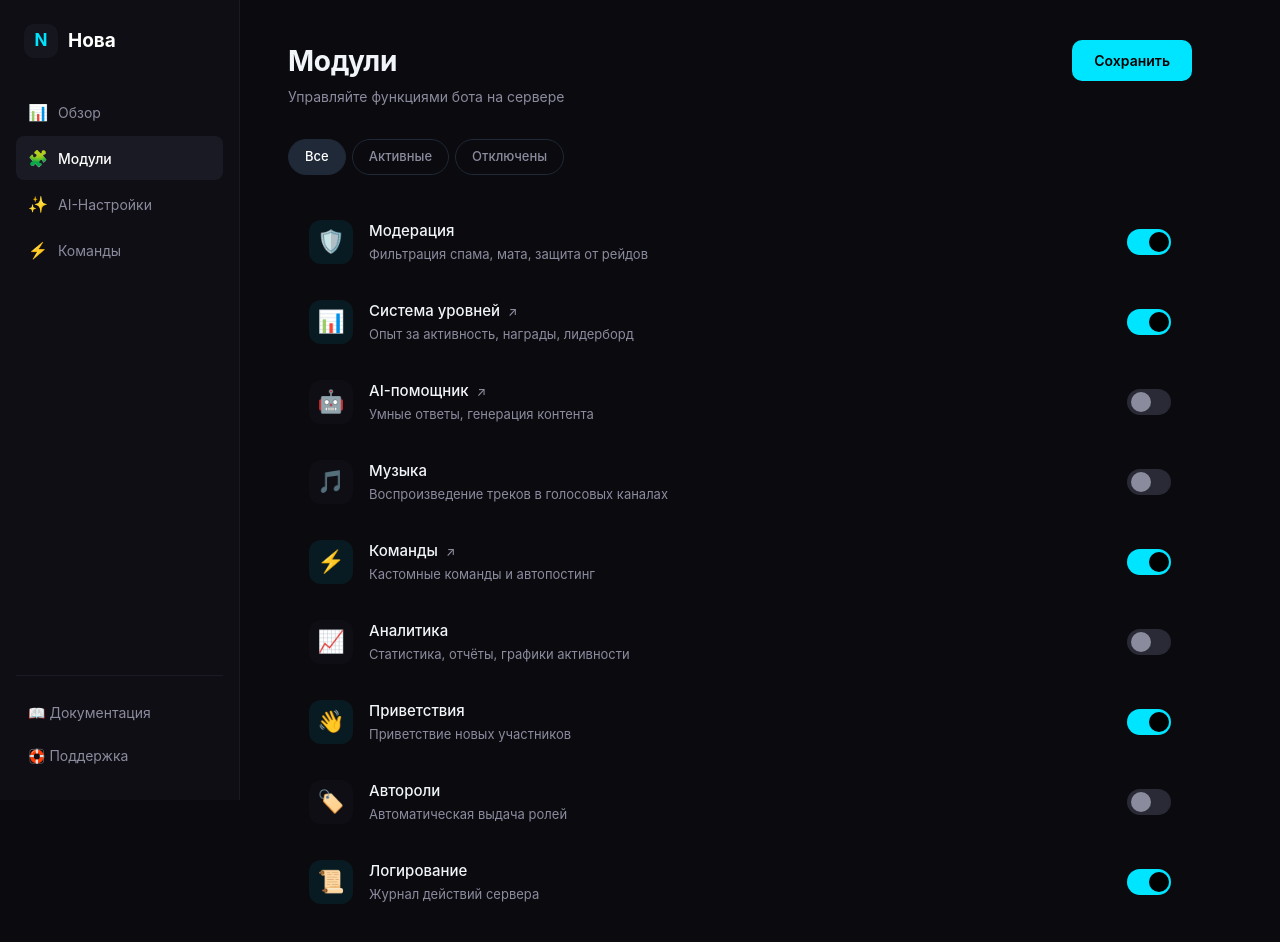
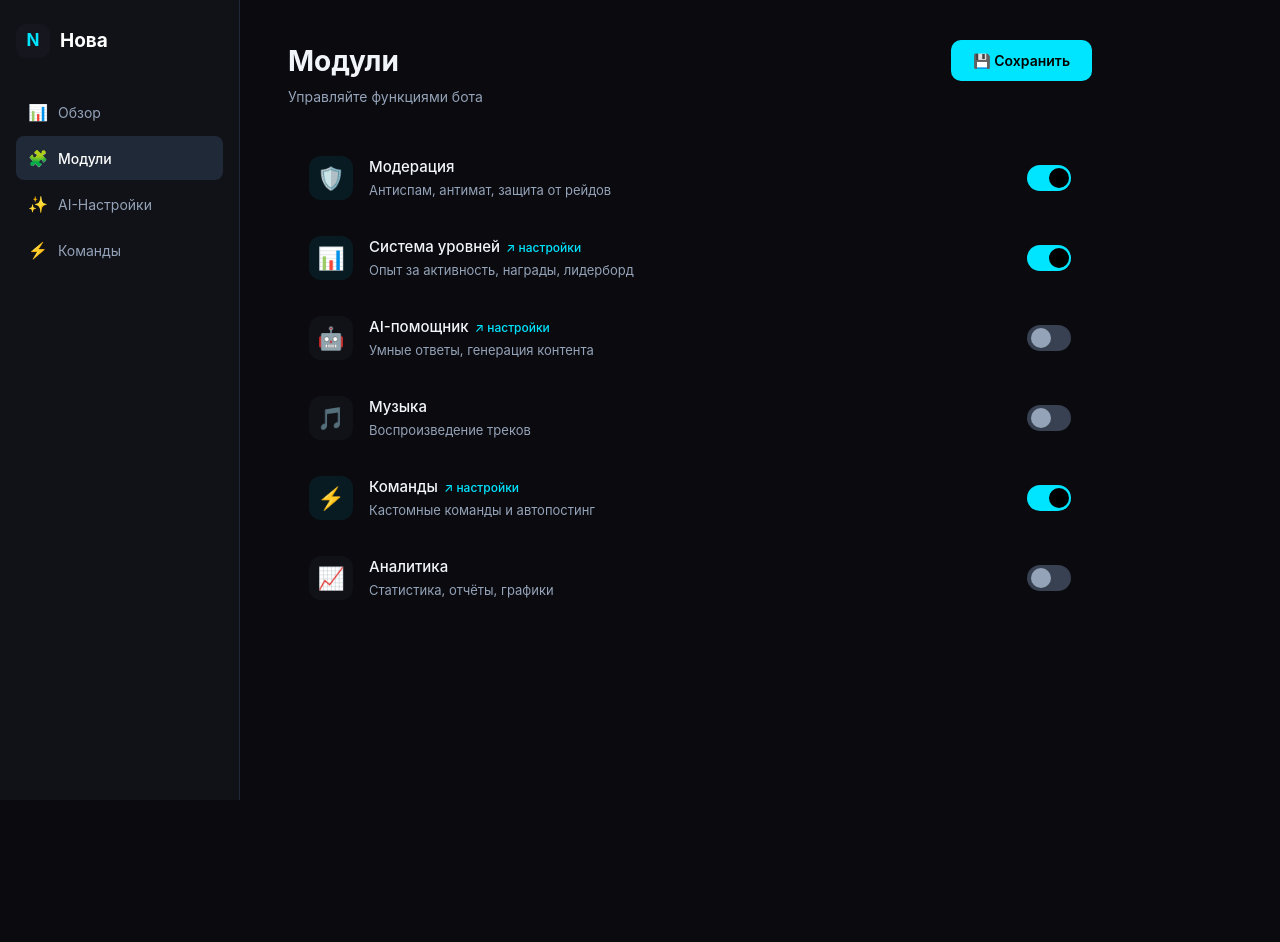
Before and after one commit to R4YDMOND/nova-bot, a Next.js app in the folder frontend/: page /dashboard/modules in a window 1280 px wide. Shown: the top 942 px of the page. After the commit the page ends 800 px from the top, so only its background shows below. Built offline with nearby package versions, Linux system fonts and the light colour scheme.

Commit message:
Update page.tsx

```diff
--- a/frontend/src/app/dashboard/modules/page.tsx
+++ b/frontend/src/app/dashboard/modules/page.tsx
@@ -2,41 +2,20 @@
 
 import { useState } from 'react'
 
-interface Module {
-  id: string
-  name: string
-  icon: string
-  desc: string
-  enabled: boolean
-  link?: string
-}
-
 export default function ModulesPage() {
-  const [modules, setModules] = useState<Module[]>([
-    { id: 'moderation', name: 'Модерация', icon: '🛡️', desc: 'Фильтрация спама, мата, защита от рейдов', enabled: true },
+  const [modules, setModules] = useState([
+    { id: 'moderation', name: 'Модерация', icon: '🛡️', desc: 'Антиспам, антимат, защита от рейдов', enabled: true },
     { id: 'levels', name: 'Система уровней', icon: '📊', desc: 'Опыт за активность, награды, лидерборд', enabled: true, link: '/dashboard/ranking' },
     { id: 'ai', name: 'AI-помощник', icon: '🤖', desc: 'Умные ответы, генерация контента', enabled: false, link: '/dashboard/ai' },
-    { id: 'music', name: 'Музыка', icon: '🎵', desc: 'Воспроизведение треков в голосовых каналах', enabled: false },
+    { id: 'music', name: 'Музыка', icon: '🎵', desc: 'Воспроизведение треков', enabled: false },
     { id: 'commands', name: 'Команды', icon: '⚡', desc: 'Кастомные команды и автопостинг', enabled: true, link: '/dashboard/commands' },
-    { id: 'analytics', name: 'Аналитика', icon: '📈', desc: 'Статистика, отчёты, графики активности', enabled: false },
-    { id: 'greetings', name: 'Приветствия', icon: '👋', desc: 'Приветствие новых участников', enabled: true },
-    { id: 'roles', name: 'Автороли', icon: '🏷️', desc: 'Автоматическая выдача ролей', enabled: false },
-    { id: 'logs', name: 'Логирование', icon: '📜', desc: 'Журнал действий сервера', enabled: true },
+    { id: 'analytics', name: 'Аналитика', icon: '📈', desc: 'Статистика, отчёты, графики', enabled: false },
   ])
 
   const [saved, setSaved] = useState(false)
-  const [filter, setFilter] = useState('all')
 
-  const toggleModule = (id: string) => {
+  const toggle = (id: string) => {
     setModules(modules.map(m => m.id === id ? { ...m, enabled: !m.enabled } : m))
-  }
-
-  const handleModuleClick = (mod: Module) => {
-    if (mod.link) {
-      window.location.href = mod.link
-      return
-    }
-    toggleModule(mod.id)
   }
 
   const saveSettings = () => {
@@ -44,24 +23,17 @@ export default function ModulesPage() {
     setTimeout(() => setSaved(false), 2000)
   }
 
-  const filtered = filter === 'all' ? modules : filter === 'enabled' ? modules.filter(m => m.enabled) : modules.filter(m => !m.enabled)
-
   const navigate = (url: string) => window.location.href = url
 
   return (
-    <div style={{ minHeight: '100vh', background: '#0A0A0F', color: '#F1F5F9', display: 'flex' }}>
+    <div style={{ minHeight: '100vh', background: '#0A0A0F', display: 'flex', color: '#F1F5F9' }}>
 
-      {/* ===== SIDEBAR ===== */}
-      <aside style={{
-        width: '240px', background: '#0E0E14', borderRight: '1px solid #1A1A24',
-        padding: '24px 16px', display: 'flex', flexDirection: 'column',
-        position: 'sticky', top: 0, height: '100vh'
-      }}>
-        <a href="/" style={{ display: 'flex', alignItems: 'center', gap: '10px', textDecoration: 'none', marginBottom: '32px', padding: '0 8px' }}>
+      {/* Sidebar */}
+      <aside style={{ width: '240px', background: '#111118', borderRight: '1px solid #1F2937', padding: '24px 16px', display: 'flex', flexDirection: 'column' }}>
+        <a href="/" style={{ display: 'flex', alignItems: 'center', gap: '10px', textDecoration: 'none', marginBottom: '32px' }}>
           <div style={{ width: '34px', height: '34px', background: '#16161F', borderRadius: '10px', display: 'flex', alignItems: 'center', justifyContent: 'center', fontWeight: 'bold', color: '#00E5FF', fontSize: '17px' }}>N</div>
           <span style={{ fontSize: '19px', fontWeight: 'bold', color: '#FFF' }}>Нова</span>
         </a>
-
         <nav style={{ display: 'flex', flexDirection: 'column', gap: '2px', flex: 1 }}>
           {[
             { icon: '📊', label: 'Обзор', href: '/dashboard' },
@@ -72,158 +44,67 @@ export default function ModulesPage() {
             const isActive = item.label === 'Модули'
             return (
               <span key={i} onClick={() => navigate(item.href)} style={{
-                padding: '10px 12px', borderRadius: '8px', display: 'flex',
-                alignItems: 'center', gap: '10px', fontSize: '14px', cursor: 'pointer',
-                fontWeight: isActive ? '500' : '400',
-                color: isActive ? '#FFF' : '#8B8B9E',
-                background: isActive ? '#1A1A24' : 'transparent',
+                padding: '10px 12px', borderRadius: '8px', display: 'flex', alignItems: 'center',
+                gap: '10px', fontSize: '14px', cursor: 'pointer', fontWeight: isActive ? '500' : '400',
+                color: isActive ? '#FFF' : '#94A3B8', background: isActive ? '#1F2937' : 'transparent',
                 transition: 'all 0.15s'
               }}>
-                <span style={{ fontSize: '16px', width: '20px', textAlign: 'center' }}>{item.icon}</span>
+                <span style={{ fontSize: '16px' }}>{item.icon}</span>
                 {item.label}
               </span>
             )
           })}
         </nav>
-
-        <div style={{ borderTop: '1px solid #1A1A24', paddingTop: '16px', display: 'flex', flexDirection: 'column', gap: '2px' }}>
-          {['📖 Документация', '🛟 Поддержка'].map((item, i) => (
-            <span key={i} style={{ padding: '10px 12px', borderRadius: '8px', fontSize: '14px', color: '#8B8B9E', cursor: 'pointer' }}>{item}</span>
-          ))}
-        </div>
       </aside>
 
-      {/* ===== MAIN ===== */}
-      <main style={{ flex: 1, padding: '40px 48px', maxWidth: '1000px' }}>
-
-        {/* Header */}
+      {/* Main */}
+      <main style={{ flex: 1, padding: '40px 48px', maxWidth: '900px' }}>
         <div style={{ display: 'flex', justifyContent: 'space-between', alignItems: 'flex-start', marginBottom: '32px' }}>
           <div>
-            <h1 style={{ fontSize: '28px', fontWeight: '700', marginBottom: '4px', letterSpacing: '-0.3px' }}>Модули</h1>
-            <p style={{ color: '#8B8B9E', fontSize: '14px' }}>Управляйте функциями бота на сервере</p>
+            <h1 style={{ fontSize: '28px', fontWeight: '700', marginBottom: '4px' }}>Модули</h1>
+            <p style={{ color: '#94A3B8', fontSize: '14px' }}>Управляйте функциями бота</p>
           </div>
           <button onClick={saveSettings} style={{
-            padding: '10px 22px', background: saved ? '#22C55E' : '#00E5FF',
-            color: '#000', border: 'none', borderRadius: '10px',
-            fontWeight: '600', fontSize: '14px', cursor: 'pointer',
-            transition: 'all 0.25s', boxShadow: saved ? '0 0 16px rgba(34,197,94,0.3)' : 'none'
+            padding: '10px 22px', background: saved ? '#22C55E' : '#00E5FF', color: '#000',
+            border: 'none', borderRadius: '10px', fontWeight: '600', fontSize: '14px', cursor: 'pointer',
+            transition: 'all 0.25s'
           }}>
-            {saved ? '✅ Сохранено' : 'Сохранить'}
+            {saved ? '✅ Сохранено' : '💾 Сохранить'}
           </button>
         </div>
 
-        {/* Filters */}
-        <div style={{ display: 'flex', gap: '6px', marginBottom: '28px' }}>
-          {[
-            { id: 'all', label: 'Все' },
-            { id: 'enabled', label: 'Активные' },
-            { id: 'disabled', label: 'Отключены' },
-          ].map(f => (
-            <button key={f.id} onClick={() => setFilter(f.id)} style={{
-              padding: '7px 16px', borderRadius: '20px', border: '1px solid #1F2937',
-              background: filter === f.id ? '#1F2937' : 'transparent',
-              color: filter === f.id ? '#FFF' : '#8B8B9E',
-              cursor: 'pointer', fontSize: '13px', fontWeight: '500',
-              transition: 'all 0.15s'
-            }}>
-              {f.label}
-            </button>
-          ))}
-        </div>
-
-        {/* Modules List */}
         <div style={{ display: 'flex', flexDirection: 'column', gap: '2px' }}>
-          {filtered.map((mod) => (
-            <div key={mod.id}
-              onClick={() => handleModuleClick(mod)}
-              style={{
-                display: 'flex', alignItems: 'center', gap: '16px',
-                padding: '16px 20px', borderRadius: '12px',
-                background: 'transparent',
-                cursor: 'pointer',
-                transition: 'all 0.15s ease',
-                border: '1px solid transparent'
-              }}
-              onMouseEnter={(e) => {
-                e.currentTarget.style.background = '#111118'
-                e.currentTarget.style.borderColor = '#1A1A24'
-              }}
-              onMouseLeave={(e) => {
-                e.currentTarget.style.background = 'transparent'
-                e.currentTarget.style.borderColor = 'transparent'
-              }}
+          {modules.map(mod => (
+            <div key={mod.id} style={{
+              display: 'flex', alignItems: 'center', gap: '16px', padding: '16px 20px',
+              borderRadius: '12px', cursor: 'pointer', transition: 'all 0.15s',
+              border: '1px solid transparent'
+            }}
+            onMouseEnter={(e) => { e.currentTarget.style.background = '#111118'; e.currentTarget.style.borderColor = '#1F2937'; }}
+            onMouseLeave={(e) => { e.currentTarget.style.background = 'transparent'; e.currentTarget.style.borderColor = 'transparent'; }}
             >
-              {/* Icon */}
-              <div style={{
-                width: '44px', height: '44px', minWidth: '44px',
-                background: mod.enabled ? 'rgba(0,229,255,0.08)' : '#0E0E14',
-                borderRadius: '12px', display: 'flex', alignItems: 'center',
-                justifyContent: 'center', fontSize: '22px',
-                transition: 'all 0.15s'
-              }}>
+              <div style={{ width: '44px', height: '44px', minWidth: '44px', background: mod.enabled ? 'rgba(0,229,255,0.08)' : '#111118', borderRadius: '12px', display: 'flex', alignItems: 'center', justifyContent: 'center', fontSize: '22px' }}>
                 {mod.icon}
               </div>
-
-              {/* Info */}
               <div style={{ flex: 1 }}>
                 <div style={{ fontSize: '15px', fontWeight: '500', marginBottom: '2px' }}>
                   {mod.name}
-                  {mod.link && <span style={{ color: '#8B8B9E', fontSize: '12px', marginLeft: '8px' }}>↗</span>}
+                  {mod.link && <span style={{ color: '#00E5FF', fontSize: '12px', marginLeft: '6px', cursor: 'pointer' }} onClick={(e) => { e.stopPropagation(); navigate(mod.link!) }}>↗ настройки</span>}
                 </div>
-                <div style={{ fontSize: '13px', color: '#8B8B9E', lineHeight: '1.4' }}>{mod.desc}</div>
+                <div style={{ fontSize: '13px', color: '#94A3B8' }}>{mod.desc}</div>
               </div>
-
-              {/* Toggle */}
-              <div onClick={(e) => { e.stopPropagation(); toggleModule(mod.id); }} style={{ cursor: 'pointer' }}>
+              <div onClick={(e) => { e.stopPropagation(); toggle(mod.id); }}>
                 <label style={{ position: 'relative', display: 'inline-block', width: '44px', height: '26px', cursor: 'pointer' }}>
                   <input type="checkbox" checked={mod.enabled} onChange={() => {}} style={{ opacity: 0, width: 0, height: 0 }} />
-                  <span style={{
-                    position: 'absolute', top: 0, left: 0, right: 0, bottom: 0,
-                    background: mod.enabled ? '#00E5FF' : '#2A2A36',
-                    borderRadius: '26px', transition: 'all 0.25s ease'
-                  }}>
-                    <span style={{
-                      position: 'absolute', height: '20px', width: '20px',
-                      left: mod.enabled ? '22px' : '4px', top: '3px',
-                      background: mod.enabled ? '#000' : '#8B8B9E',
-                      borderRadius: '50%', transition: 'all 0.25s ease'
-                    }} />
+                  <span style={{ position: 'absolute', top: 0, left: 0, right: 0, bottom: 0, background: mod.enabled ? '#00E5FF' : '#374151', borderRadius: '26px', transition: '0.25s' }}>
+                    <span style={{ position: 'absolute', height: '20px', width: '20px', left: mod.enabled ? '22px' : '4px', top: '3px', background: mod.enabled ? '#000' : '#94A3B8', borderRadius: '50%', transition: '0.25s' }} />
                   </span>
                 </label>
               </div>
             </div>
           ))}
         </div>
-
-        {/* Empty state */}
-        {filtered.length === 0 && (
-          <div style={{ textAlign: 'center', padding: '60px', color: '#8B8B9E' }}>
-            <div style={{ fontSize: '40px', marginBottom: '12px' }}>📦</div>
-            <p>Нет модулей в этой категории</p>
-          </div>
-        )}
-
       </main>
-
-      {/* ===== TOAST ===== */}
-      {saved && (
-        <div style={{
-          position: 'fixed', bottom: '24px', right: '24px',
-          background: '#22C55E', color: '#000', padding: '12px 24px',
-          borderRadius: '12px', fontWeight: '600', fontSize: '14px',
-          zIndex: 1000, animation: 'slideUp 0.3s ease',
-          boxShadow: '0 4px 20px rgba(34,197,94,0.3)'
-        }}>
-          ✅ Настройки сохранены
-        </div>
-      )}
-
-      <style>{`
-        @keyframes slideUp {
-          from { transform: translateY(20px); opacity: 0; }
-          to { transform: translateY(0); opacity: 1; }
-        }
-      `}</style>
     </div>
   )
 }
```
